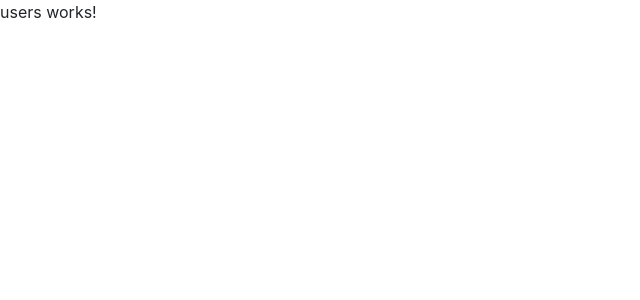
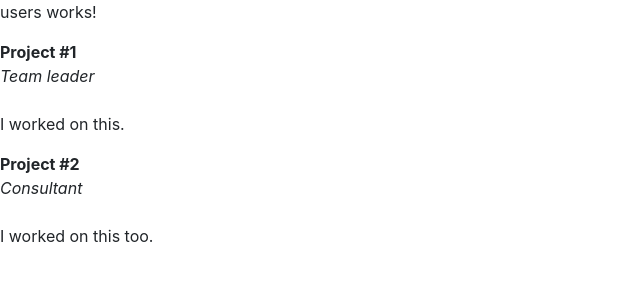
Before and after one commit to arovlad/ProiectColectiv, an Angular app in the folder EmployeeManagementApp/EmployeeAppFront/: page /dashboard/users in a window 1280 px wide. Shown: the top 300 px of the page, without its empty margins (0-640 px from the left). Built offline with nearby package versions, Linux system fonts and the light colour scheme; no server answers.

Commit message:
added projects

```diff
--- a/EmployeeManagementApp/EmployeeAppFront/src/app/app.module.ts
+++ b/EmployeeManagementApp/EmployeeAppFront/src/app/app.module.ts
@@ -9,6 +9,7 @@ import {FormsModule} from '@angular/forms';
 import {AuthModule} from './auth/auth.module';
 import {DashboardModule} from './dashboard/dashboard.module';
 import {LoginService} from './services/login.service';
+import {ProjectsService} from './services/projects.service';
 
 
 @NgModule({
@@ -23,7 +24,7 @@ import {LoginService} from './services/login.service';
     DashboardModule,
     HttpClientModule
   ],
-  providers: [LoginService],
+  providers: [LoginService, ProjectsService],
   bootstrap: [AppComponent]
 })
 
--- a/EmployeeManagementApp/EmployeeAppFront/src/app/dashboard/dashboard-routing.module.ts
+++ b/EmployeeManagementApp/EmployeeAppFront/src/app/dashboard/dashboard-routing.module.ts
@@ -1,12 +1,10 @@
 import { NgModule } from '@angular/core';
 import { Routes, RouterModule } from '@angular/router';
 import { AdminComponent } from './admin/admin.component';
-import { ProjectsComponent } from './projects/projects.component';
 import { UsersComponent } from './users/users.component';
 
 const routes: Routes = [
   { path: 'dashboard/admin', component: AdminComponent },
-  { path: 'dashboard/projects', component: ProjectsComponent },
   { path: 'dashboard/users', component: UsersComponent}
 ];
 
--- a/EmployeeManagementApp/EmployeeAppFront/src/app/dashboard/dashboard.module.ts
+++ b/EmployeeManagementApp/EmployeeAppFront/src/app/dashboard/dashboard.module.ts
@@ -3,18 +3,17 @@ import { CommonModule } from '@angular/common';
 
 import { DashboardRoutingModule } from './dashboard-routing.module';
 import { UsersComponent } from './users/users.component';
-import { ProjectsComponent } from './projects/projects.component';
 import { AdminComponent } from './admin/admin.component';
+import { ProjectsComponent } from './users/projects/projects.component';
 
 @NgModule({
-  declarations: [UsersComponent, ProjectsComponent, AdminComponent],
+  declarations: [UsersComponent, AdminComponent, ProjectsComponent],
   imports: [
     CommonModule,
     DashboardRoutingModule
   ],
   exports: [
     UsersComponent,
-    ProjectsComponent,
     AdminComponent
   ]
 })
--- /dev/null
+++ b/EmployeeManagementApp/EmployeeAppFront/src/app/dashboard/users/projects/projects.component.html
@@ -0,0 +1,7 @@
+<div *ngFor="let element of list">
+  <b>{{ element.title }}</b><br><i>{{ element.role }}</i>
+  <br><br>
+  <p>
+    {{ element.description }}
+  </p>
+</div>
--- /dev/null
+++ b/EmployeeManagementApp/EmployeeAppFront/src/app/dashboard/users/projects/projects.component.ts
@@ -0,0 +1,29 @@
+import { Component, OnInit } from '@angular/core';
+import { HttpClient } from '@angular/common/http';
+import { IProjectInfo } from './projectsInfo';
+import {ProjectsService} from '../../../services/projects.service';
+
+@Component({
+  selector: 'app-projects',
+  templateUrl: './projects.component.html',
+  styleUrls: ['./projects.component.css']
+})
+export class ProjectsComponent implements OnInit {
+  public list: IProjectInfo[] = [
+    {title: 'Project #1', role: 'Team leader', description: 'I worked on this.'},
+    {title: 'Project #2', role: 'Consultant', description: 'I worked on this too.'}
+  ];
+
+  constructor(private service: ProjectsService, private http: HttpClient) { }
+
+  ngOnInit(): void {
+    this.service.get().subscribe(response =>
+    {
+      this.list = response;
+    },
+    error => {
+      alert('There was an error retrieving the projects.');
+    });
+  }
+
+}
--- a/EmployeeManagementApp/EmployeeAppFront/src/app/dashboard/users/users.component.html
+++ b/EmployeeManagementApp/EmployeeAppFront/src/app/dashboard/users/users.component.html
@@ -1 +1,2 @@
 <p>users works!</p>
+<app-projects></app-projects>
--- /dev/null
+++ b/EmployeeManagementApp/EmployeeAppFront/src/app/services/projects.service.ts
@@ -0,0 +1,16 @@
+import { Injectable } from '@angular/core';
+import {HttpClient} from '@angular/common/http';
+import {Observable} from 'rxjs';
+
+@Injectable({
+  providedIn: 'root'
+})
+export class ProjectsService {
+
+  constructor(private http: HttpClient) { }
+
+  get(): Observable<any> {
+    const info = 'placeholder';
+    return this.http.post('placeholder', info);
+  }
+}
```
Also changed, not shown: EmployeeManagementApp/EmployeeAppFront/src/app/dashboard/users/projects/projects.component.css (added), 2 other files (tests, documents, lock files or other folders).
